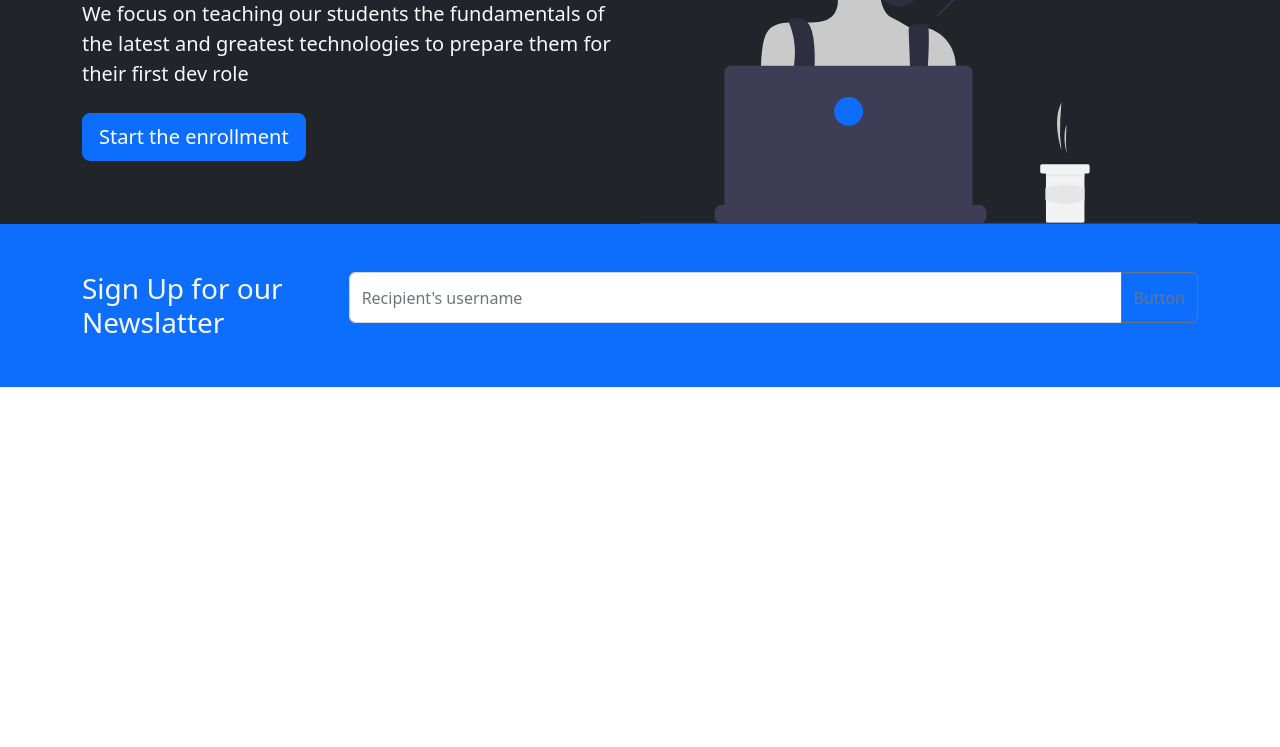
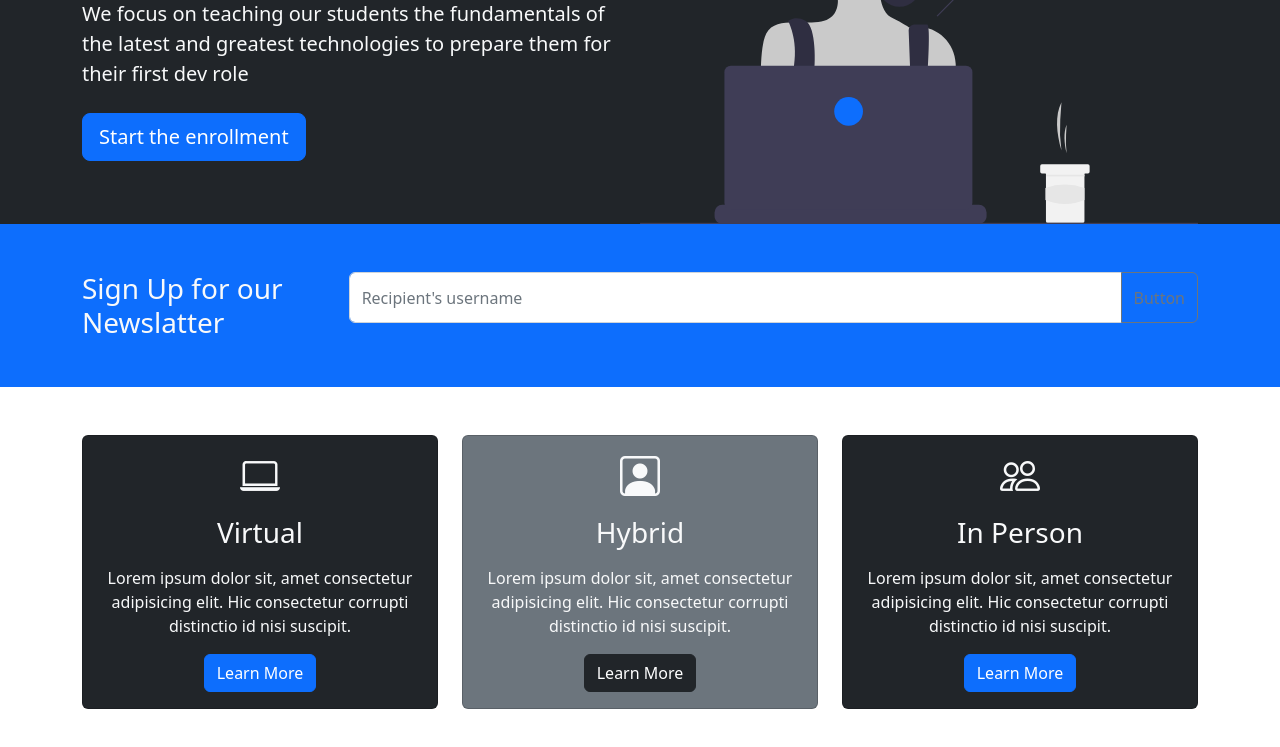
Before and after one commit to migmedgon/bootstrap5_crashcourse, a plain HTML site: page index.html in a window 1280 px wide. Shown: the part 257-1004 px from the top of the page. Before the commit the page ends 800 px from the top, so only its background shows below. Drawn offline with nearby package versions, Linux system fonts and the light colour scheme.

Commit message:
creacion de 3 boxes

```diff
--- a/index.html
+++ b/index.html
@@ -7,6 +7,10 @@
     <!--Links CSS local y CSS bootstrap-->
     <link rel="stylesheet" href="./styles/styles.css">
     <link href="https://cdn.jsdelivr.net/npm/bootstrap@5.2.2/dist/css/bootstrap.min.css" rel="stylesheet" integrity="sha384-Zenh87qX5JnK2Jl0vWa8Ck2rdkQ2Bzep5IDxbcnCeuOxjzrPF/et3URy9Bv1WTRi" crossorigin="anonymous">
+    <link
+        rel="stylesheet"
+        href="https://cdn.jsdelivr.net/npm/bootstrap-icons@1.3.0/font/bootstrap-icons.css"
+    />
     <!--===================================================-->
     <title>Frontend Bootcamp</title>
 </head>
@@ -67,18 +71,82 @@
             <div class="d-md-flex justify-content-between align-item-center">
                 <h3 class="mb-3 mb-md-0">Sign Up for our Newslatter</h3>
 
-                <div class="input-group mb-3">
+                <div class="input-group mb-3 news-input">
                     <input type="text" class="form-control" placeholder="Recipient's username" aria-label="Recipient's username" aria-describedby="button-addon2">
 
                     <button
                         class="btn btn-outline-secondary" type="button" id="button-addon2">
                         Button
                     </button>
-                  </div>
+                </div>
             </div>
         </div>
     </section>
 
+<!--===Boxes=====-->
+<section class="p-5">
+    <div class="container">
+        <div class="row text-center">
+
+<!--Primer box-->
+
+            <div class="col-md">
+                <div class="card bg-dark text-light">
+                    <div class="card-body text-center">
+                        <div class="h1 mb-3">
+                            <i class="bi bi-laptop"></i>
+                        </div>
+                        <h3 class="card-title mb-3">
+                            Virtual
+                        </h3>
+                        <p class="card-text">
+                            Lorem ipsum dolor sit, amet consectetur adipisicing elit. Hic consectetur corrupti distinctio id nisi suscipit.
+                        </p>
+                        <a href="#" class="btn btn-primary">Learn More</a>
+                    </div>
+                </div>
+            </div>
+
+<!--Segundo box-->
+
+            <div class="col-md">
+                <div class="card bg-secondary text-light">
+                    <div class="card-body text-center">
+                        <div class="h1 mb-3">
+                            <i class="bi bi-person-square"></i>
+                        </div>
+                        <h3 class="card-title mb-3">
+                            Hybrid
+                        </h3>
+                        <p class="card-text">
+                            Lorem ipsum dolor sit, amet consectetur adipisicing elit. Hic consectetur corrupti distinctio id nisi suscipit.
+                        </p>
+                        <a href="#" class="btn btn-dark">Learn More</a>
+                    </div>
+                </div>
+            </div>
+
+<!--Tercer box-->
+
+            <div class="col-md">
+                <div class="card bg-dark text-light">
+                    <div class="card-body text-center">
+                        <div class="h1 mb-3">
+                            <i class="bi bi-people"></i>
+                        </div>
+                        <h3 class="card-title mb-3">
+                            In Person
+                        </h3>
+                        <p class="card-text">
+                            Lorem ipsum dolor sit, amet consectetur adipisicing elit. Hic consectetur corrupti distinctio id nisi suscipit.
+                        </p>
+                        <a href="#" class="btn btn-primary">Learn More</a>
+                    </div>
+                </div>
+            </div>
+        </div>
+    </div>
+</section>
 
 <!--=== script de Bootstrap=====-->
     <script src="https://cdn.jsdelivr.net/npm/bootstrap@5.2.2/dist/js/bootstrap.bundle.min.js" integrity="sha384-OERcA2EqjJCMA+/3y+gxIOqMEjwtxJY7qPCqsdltbNJuaOe923+mo//f6V8Qbsw3" crossorigin="anonymous"></script>
```
